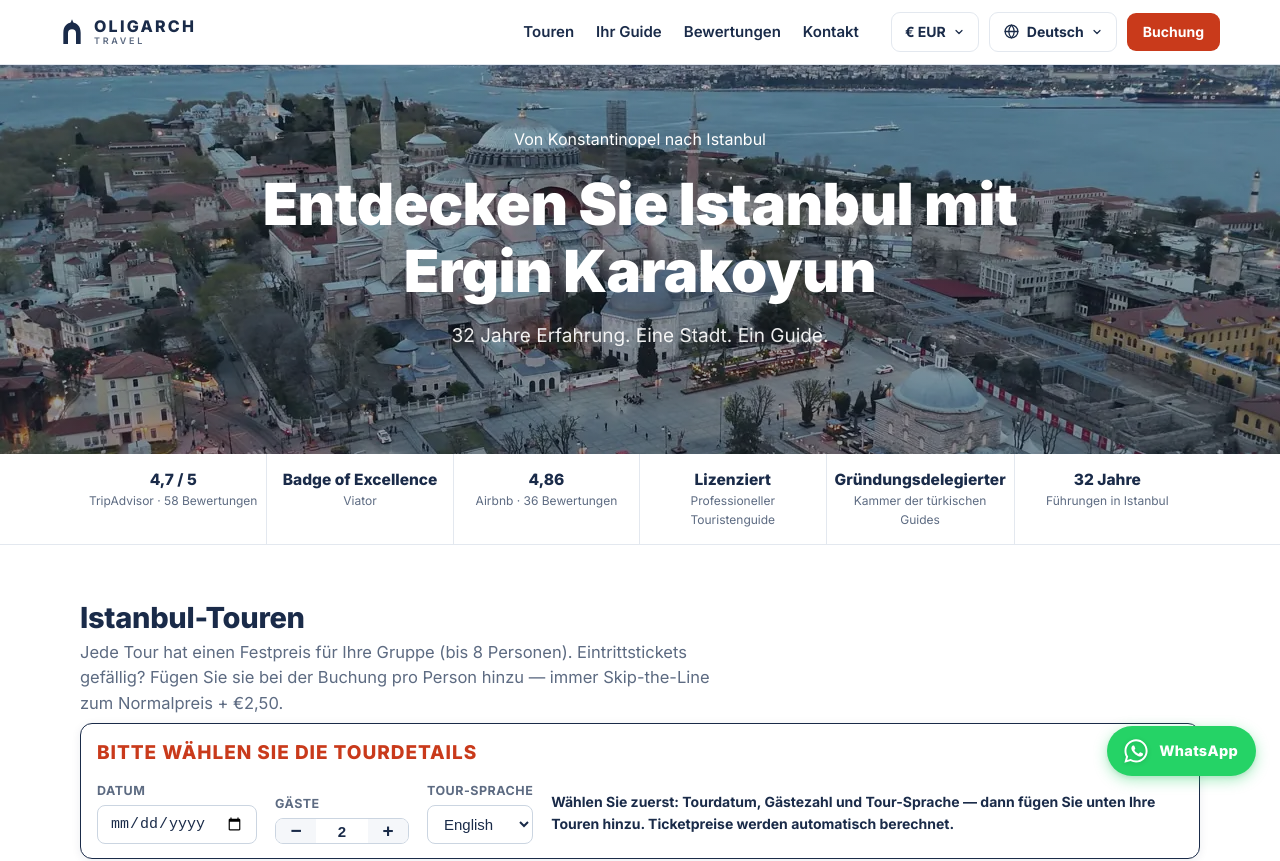
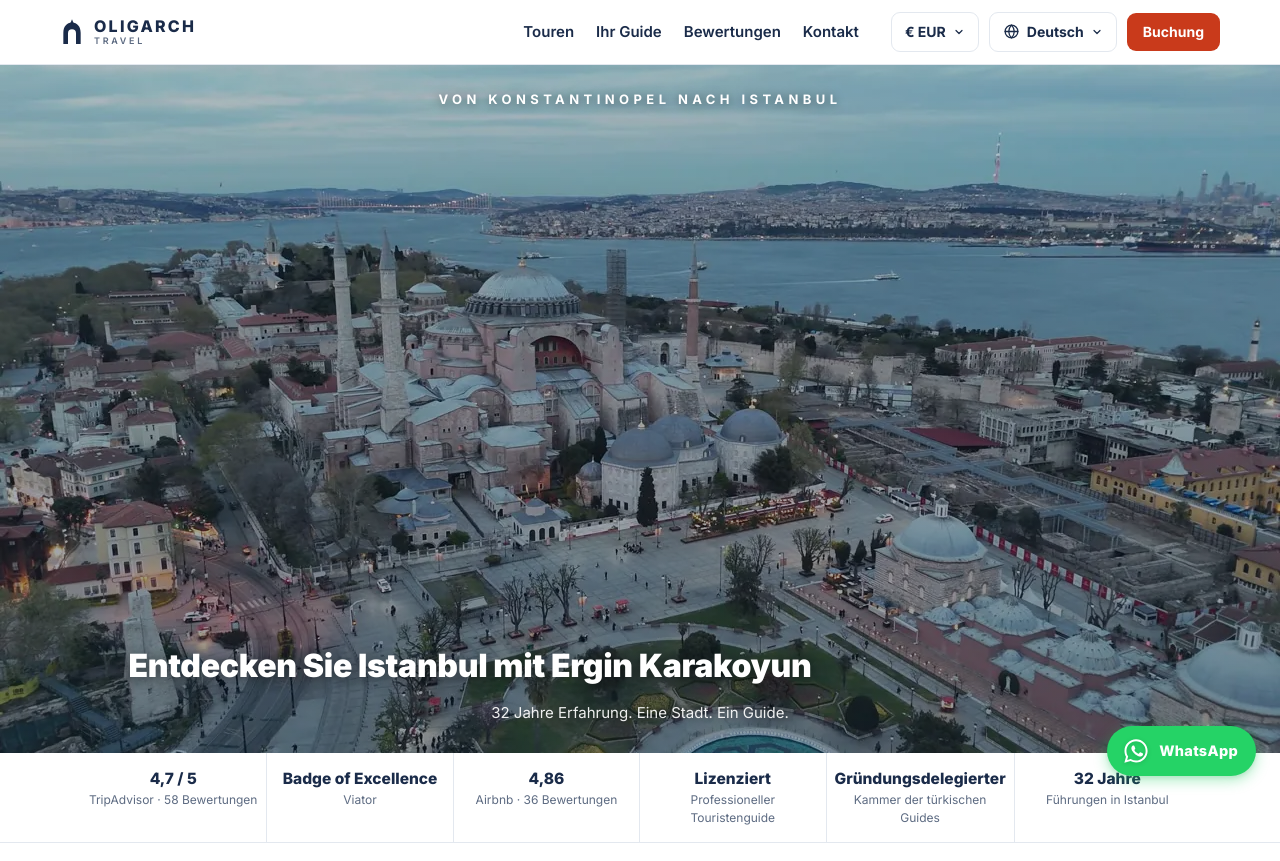
Before and after one commit to 7amed3li/oligarch-travel, a Next.js app: page /de in a window 1280 px wide. Shown: the top 861 px of the page. Built offline with nearby package versions, Linux system fonts and the light colour scheme.

Commit message:
Rev 8: hero top/bottom lines, email hidden + contact form, portrait fix

```diff
--- a/app/globals.css
+++ b/app/globals.css
@@ -1201,3 +1201,22 @@ html.splash-done .ss-root{display:none!important}
 .whois-card{border:2px solid var(--accent-deep)}
 .legal-strip{background:var(--ink);color:#d7e1ee;padding:24px 0;font-size:14.5px;line-height:1.55;text-align:center}
 .mrow-body{flex:1;min-width:0}
+
+/* ===== Rev 8: hero top/bottom lines, portrait fix, contact form ===== */
+.hero{min-height:86vh;display:flex;flex-direction:column}
+.hero-content{flex:1;display:flex;padding:0}
+.hero-wrap{flex:1;display:flex;flex-direction:column;justify-content:space-between;padding:24px 0 28px;width:100%}
+.hero-topline{text-align:center;font-size:13px;font-weight:700;letter-spacing:.34em;text-transform:uppercase;color:#fff;text-shadow:0 1px 10px rgba(0,0,0,.5);margin:0}
+.hero-bottom{text-align:center}
+.hero-bottom h1{font-size:clamp(21px,3.6vw,32px);line-height:1.2;margin:0 0 6px;text-shadow:0 2px 14px rgba(0,0,0,.55)}
+.hero-sub{font-size:15px;text-shadow:0 1px 8px rgba(0,0,0,.5)}
+.gs-arch-img{object-position:78% top}
+.contact-sec{padding:54px 0;background:var(--mist)}
+.contact-card{max-width:640px;margin:0 auto;background:#fff;border:1px solid var(--line);border-radius:16px;padding:26px;box-shadow:0 18px 36px -22px rgba(26,43,73,.25)}
+.contact-card h2{margin:0 0 6px;font-size:24px;color:var(--ink)}
+.contact-sub{color:var(--ink-soft);margin:0 0 16px;line-height:1.5}
+.cf-grid{display:grid;gap:12px}
+.cf-grid label{font-size:13px;font-weight:700;color:var(--ink);display:grid;gap:6px}
+.cf-grid input,.cf-grid textarea{border:1px solid var(--line);border-radius:10px;padding:11px 12px;font:inherit;font-weight:400;background:#fff;color:var(--ink)}
+.cf-send{margin-top:16px;background:var(--accent-deep);color:#fff;border:none;border-radius:10px;padding:12px 22px;font:inherit;font-weight:700;cursor:pointer}
+.cf-note{font-size:12.5px;color:var(--ink-soft);margin:10px 0 0}
```
